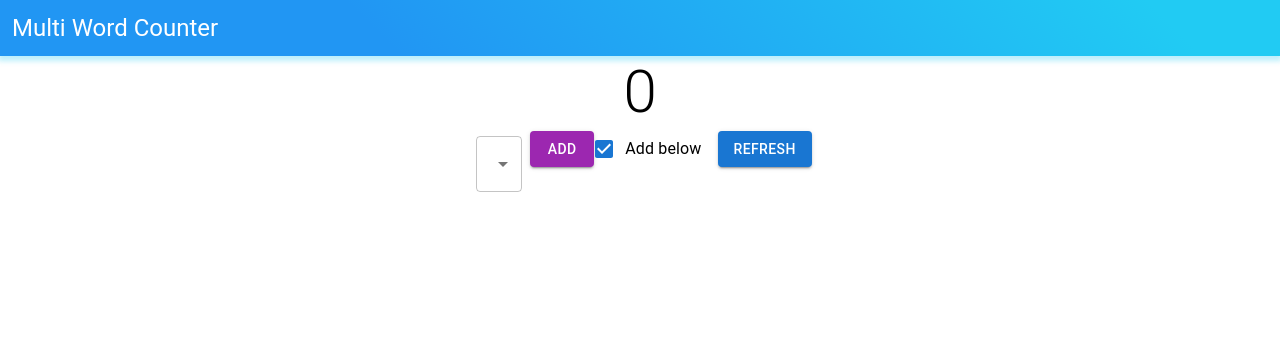
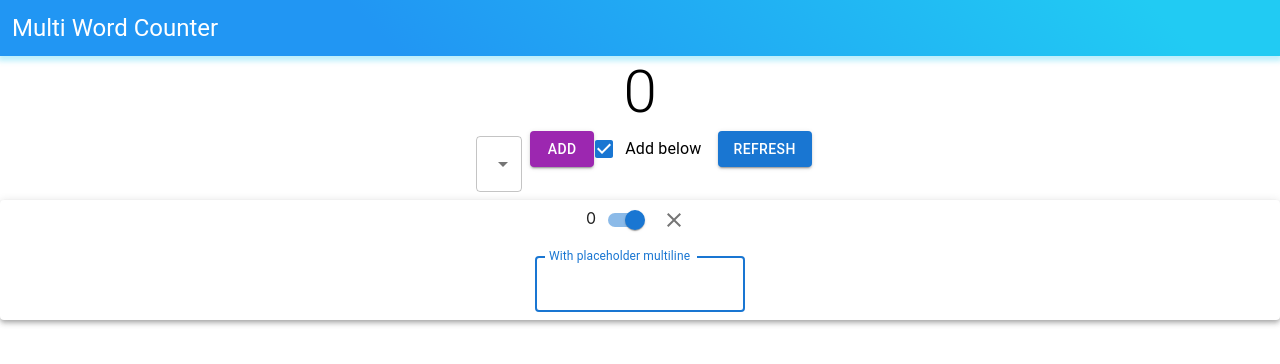
Before and after one commit to m0tl1ya/multi-word-counter-2022, a React (Create React App) app: page / in a window 1280 px wide. Shown: the top 364 px of the page. Built offline with nearby package versions, Linux system fonts and the light colour scheme.

Commit message:
add initial status

```diff
--- a/src/state/counterState.ts
+++ b/src/state/counterState.ts
@@ -12,12 +12,17 @@ export type WordCounterItemType = {
 
 export const wordCounterListState = atom<WordCounterItemType[]>({
     key: "wordCounterListState",
-    default: []
+    default: [{
+        id: 0,
+        text: "",
+        numWords: 0,
+        numCharacters: 0,
+        numCharactersWithoutSpaces: 0,
+        isCounted: true
+    },]
 })
 
-
-
-let id = 0;
+let id = 1;
 function getNextId() {
     return id++;
 }
@@ -38,7 +43,7 @@ function removeAllItems(arr: WordCounterItemType[]) {
     return []
 }
 
-function countWord(text: string){
+function countWord(text: string) {
     const regexResult = text.match(/\S+/g);
     if (regexResult) {
         return regexResult.length;
@@ -47,7 +52,7 @@ function countWord(text: string){
     }
 }
 
-function countCharacterWithoutSpace(text: string){
+function countCharacterWithoutSpace(text: string) {
     const regexResult = text.match(/\S/g);
     if (regexResult) {
         return regexResult.length;
```
